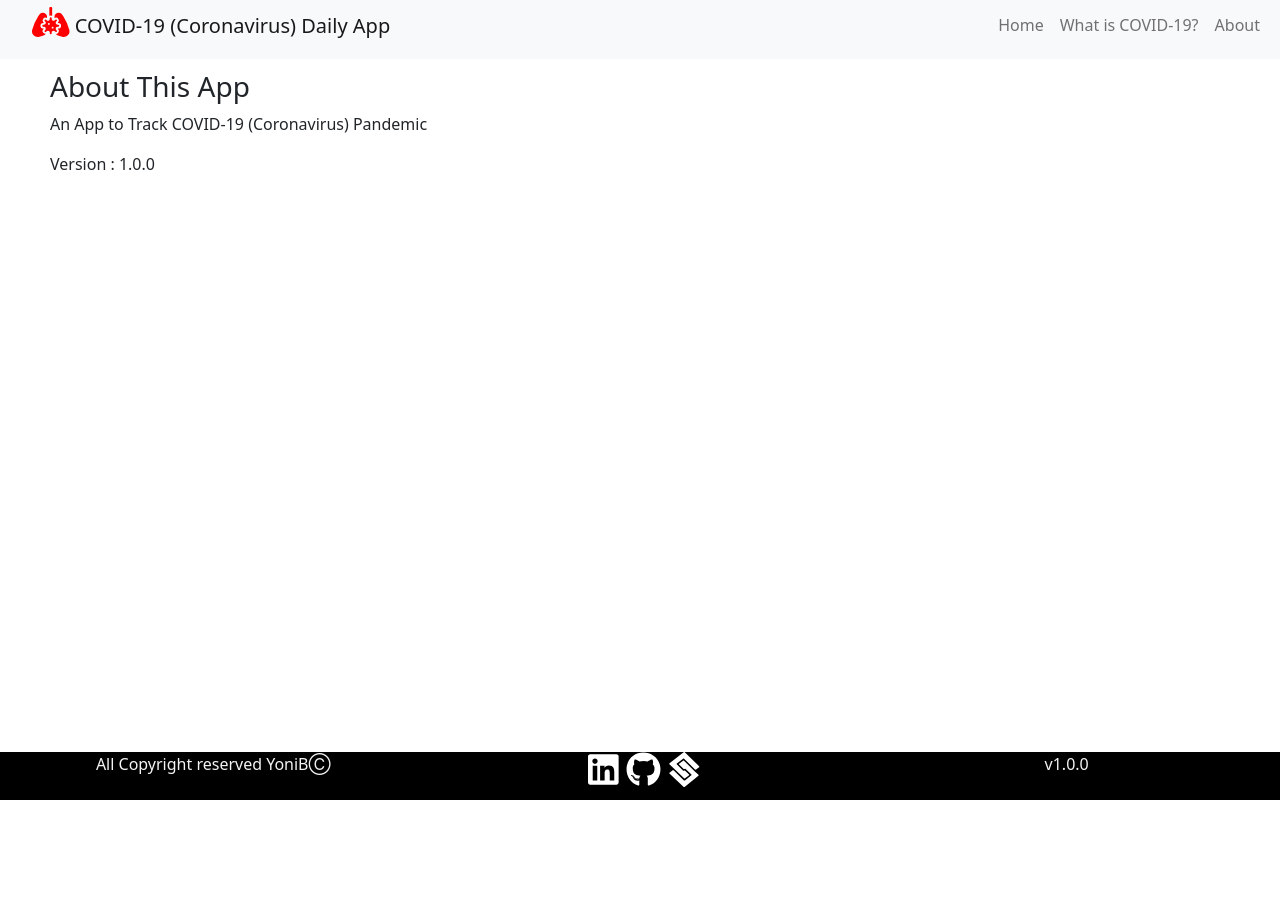
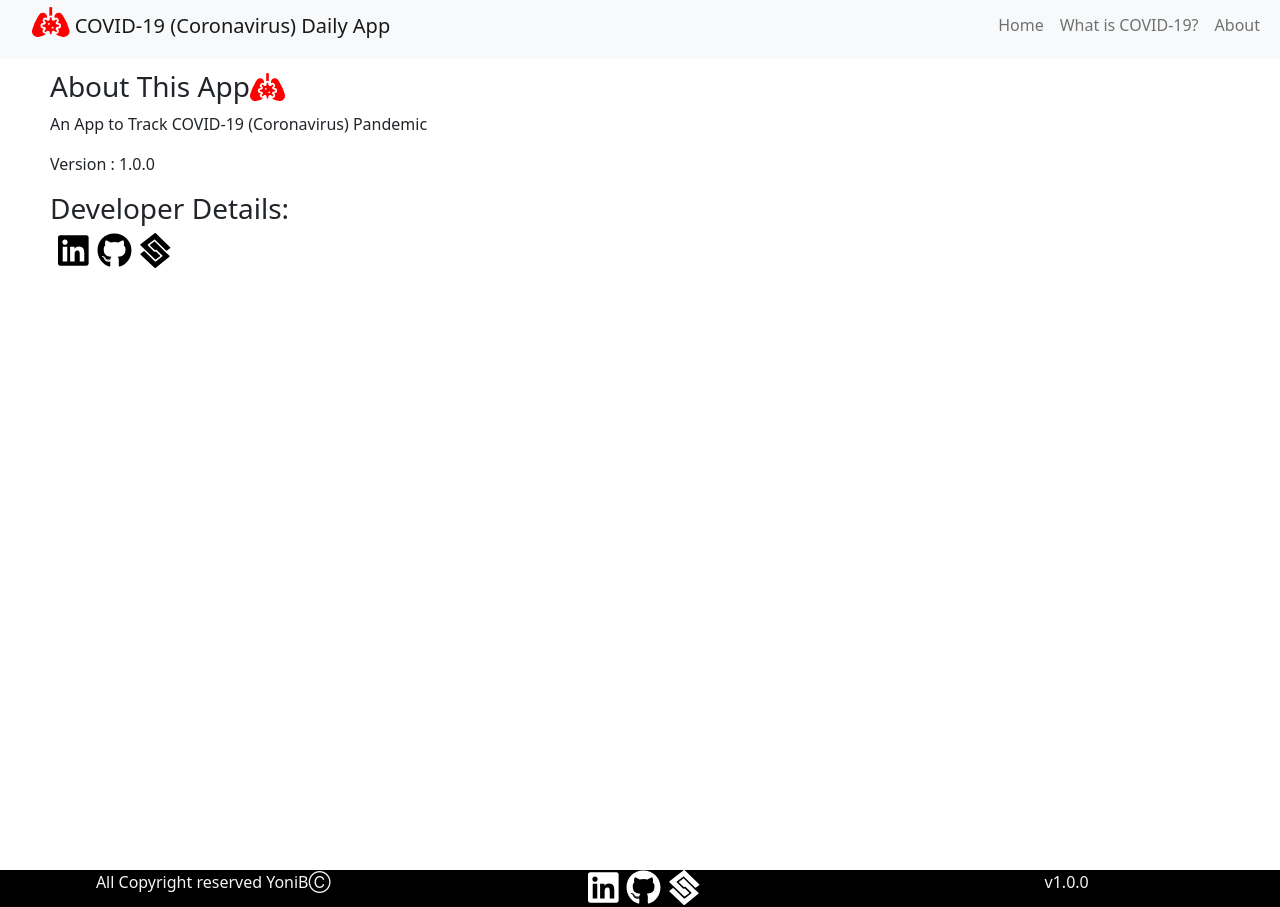
Before and after one commit to YoniB1995/covid-daily-application, a React (Create React App) app: page /about in a window 1280 px wide. Before the commit the page ends 800 px from the top, so only its background shows below. Built offline with nearby package versions, Linux system fonts and the light colour scheme; no server answers.

Commit message:
updated Map and Data Info

```diff
--- a/src/App.css
+++ b/src/App.css
@@ -109,13 +109,11 @@
 }
 
 .footer-style {
-  bottom: 0;
   background: black;
-  position: absolute;
   display: grid;
   grid-template-columns: 1fr 1fr 1fr;
-  height: 3rem;
   width: 100vw;
   text-align: center;
   color: #f4f4f4;
+  bottom: 0;
 }
--- a/src/components/features/Map.css
+++ b/src/components/features/Map.css
@@ -21,11 +21,9 @@ h4 {
 }
 
 .mapContainer {
-  position: absolute;
-  top: 150px;
   margin-top: 10px;
-  height: 650px;
+  position: relative;
+  height: 450px;
   right: 20px;
   left: 180px;
-  bottom: 0;
 }
--- a/src/components/mobile/About.js
+++ b/src/components/mobile/About.js
@@ -3,7 +3,7 @@ import React  from 'react';
 const About = () => {
 
     return (
-      <div style={{ marginTop: '70px', marginLeft: '50px' }}>
+      <div style={{ marginTop: '70px', marginLeft: '50px' ,height:'100%'}}>
         <h3>About This App</h3>
         <p>An App to Track COVID-19 (Coronavirus) Pandemic</p>
         <p>Version : 1.0.0 </p>
--- a/src/components/pages/About.js
+++ b/src/components/pages/About.js
@@ -1,12 +1,24 @@
 import React  from 'react';
+import { FontAwesomeIcon } from '@fortawesome/react-fontawesome';
+import { faLungsVirus } from '@fortawesome/free-solid-svg-icons';
+import { faGithub, faLinkedin,faStaylinked } from '@fortawesome/free-brands-svg-icons';
 
 const About = () => {
 
     return (
-      <div style={{ marginTop: '70px', marginLeft: '50px' }}>
-        <h3>About This App</h3>
+      <div style={{ marginTop: '70px', marginLeft: '50px' , height:'100vh' }}>
+
+        <h3>About This App<FontAwesomeIcon icon={faLungsVirus} style={{color:"red"}}/></h3>
         <p>An App to Track COVID-19 (Coronavirus) Pandemic</p>
         <p>Version : 1.0.0 </p>
+
+
+        <h3>Developer Details: </h3>
+        <div>
+                <a href="https://www.linkedin.com/in/yoni-bitew-955b971bb/" target="_blank"> <FontAwesomeIcon icon={faLinkedin} style={{color:"black", fontSize:"35px",marginLeft:"8px"}}/></a>
+                <a href="https://github.com/YoniB1995" target="_blank"><FontAwesomeIcon icon={faGithub} style={{color:"black", fontSize:"35px",marginLeft:"8px"}}/></a>
+                <a href="https://yonib-personal-website.herokuapp.com/" target="_blank"><FontAwesomeIcon icon={faStaylinked} style={{color:"black", fontSize:"35px",marginLeft:"8px"}}/></a>
+            </div>
       </div>
     );
   }
```
Also changed, not shown: public/images/covid_19_sticker.gif (added), src/App.js (line endings or trailing spaces).
